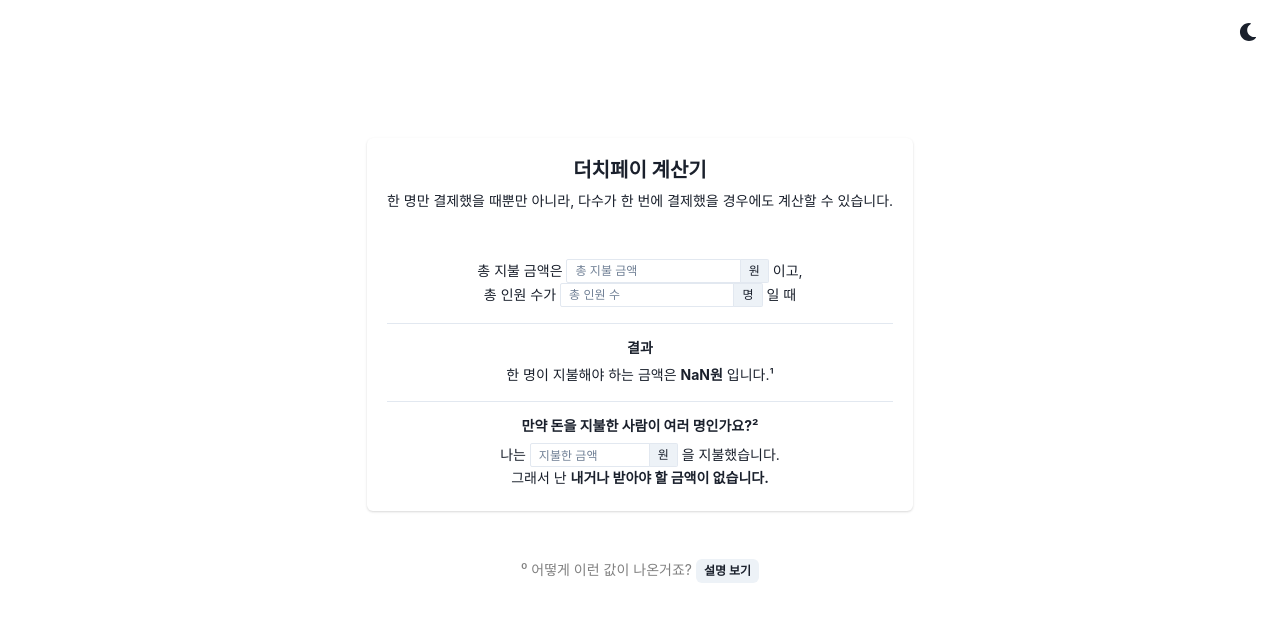
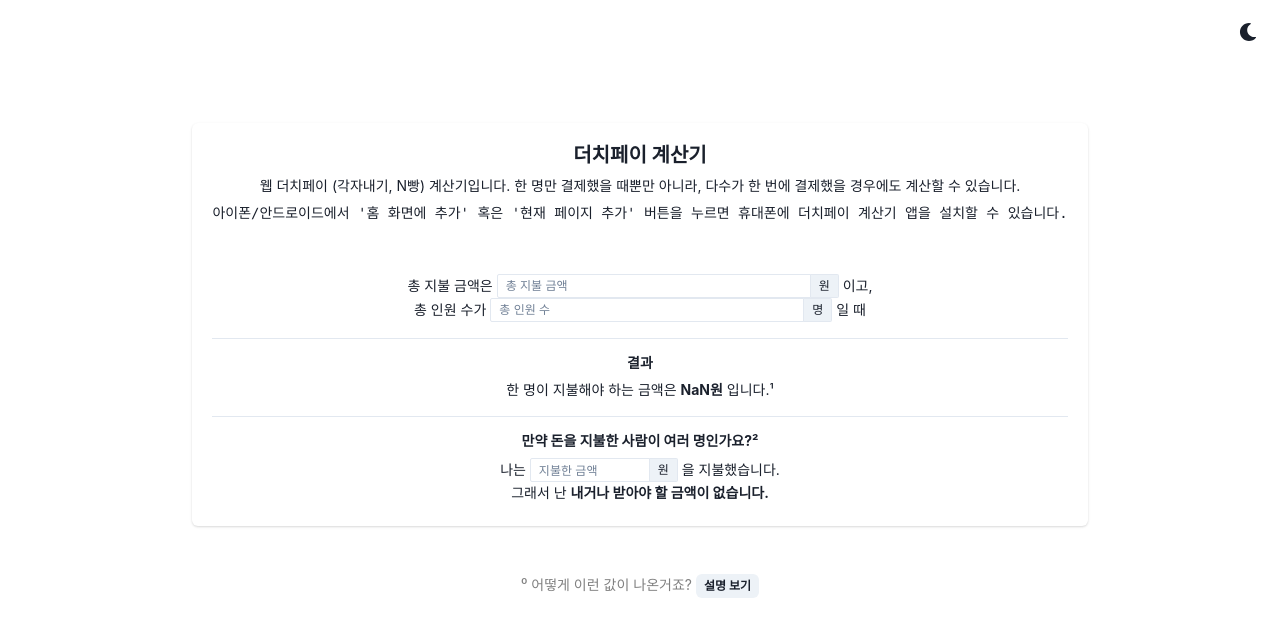
Before and after one commit to asheswook/dutchpay-calculator, a React (Create React App) app: page / in a window 1280 px wide. Shown: the top 636 px of the page. Built offline with nearby package versions, Linux system fonts and the light colour scheme.

Commit message:
메타데이터 수정 - 2

```diff
--- a/src/App.tsx
+++ b/src/App.tsx
@@ -62,7 +62,8 @@ export const App = () => {
             <Card>
               <CardHeader>
                 <Heading size='md'>더치페이 계산기</Heading>
-                <Text pt='2' fontSize='sm'>한 명만 결제했을 때뿐만 아니라, 다수가 한 번에 결제했을 경우에도 계산할 수 있습니다.</Text>
+                <Text pt='2' fontSize='sm'>웹 더치페이 (각자내기, N빵) 계산기입니다. 한 명만 결제했을 때뿐만 아니라, 다수가 한 번에 결제했을 경우에도 계산할 수 있습니다.</Text>
+                <Text fontSize={'sm'} as='samp'>아이폰/안드로이드에서 '홈 화면에 추가' 혹은 '현재 페이지 추가' 버튼을 누르면 휴대폰에 더치페이 계산기 앱을 설치할 수 있습니다.</Text>
               </CardHeader>
               <CardBody>
                 <Stack divider={<StackDivider />} spacing='4'>
```
Also changed, not shown: public/logo.png.
